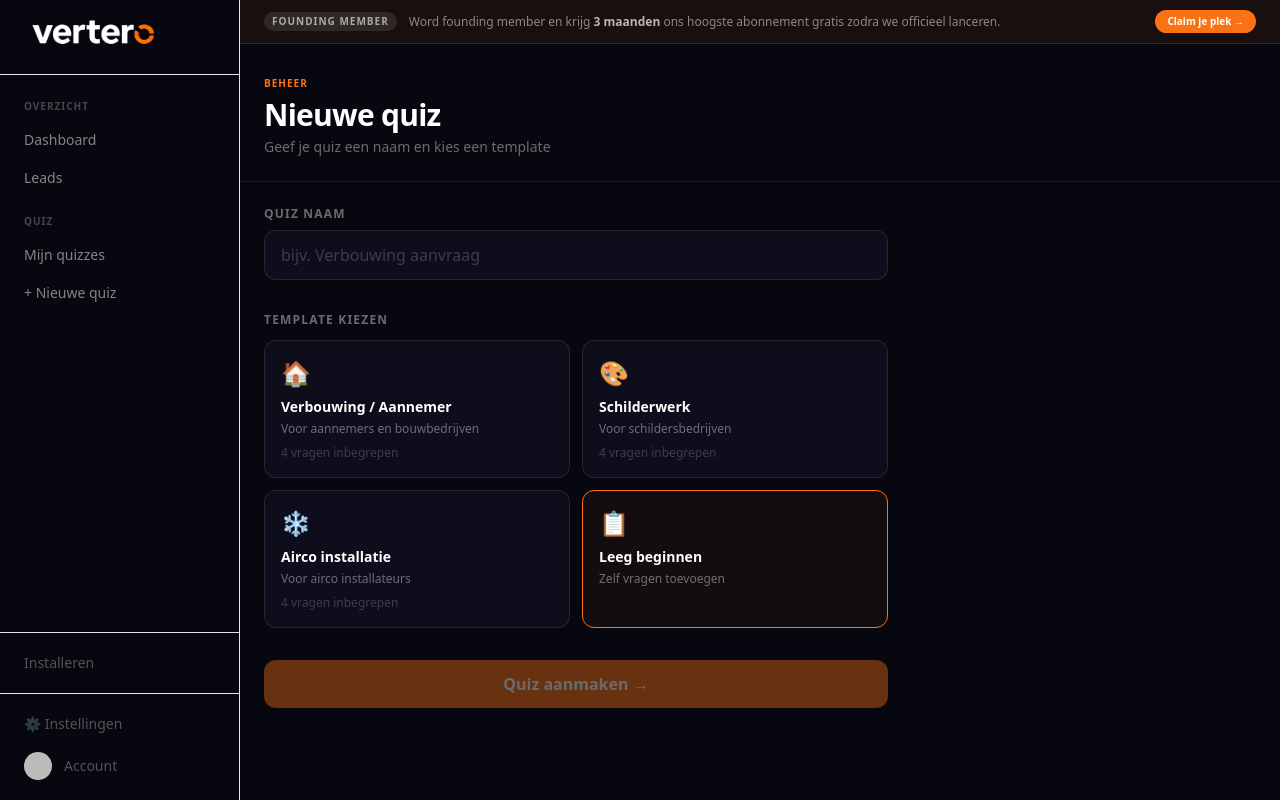
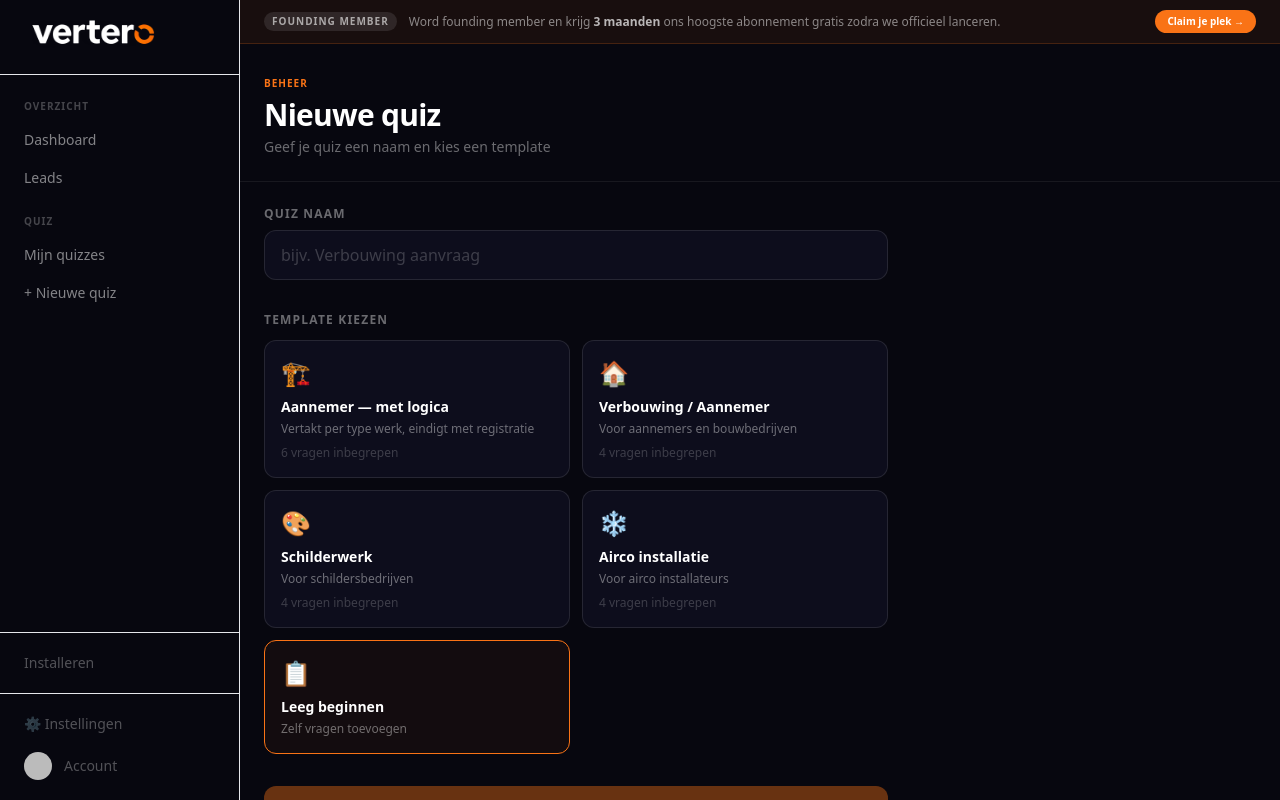
Before and after one commit to VerteroNL/Vertero, a Next.js app: page /dashboard/quiz/new in a window 1280 px wide. Built offline with nearby package versions, Linux system fonts and the light colour scheme; no server answers; the database is empty; sample sign-in values are in the browser's storage; some icons are missing.

Commit message:
feat: aannemer template with conditional logic, fix branch ID remapping

```diff
--- a/src/app/dashboard/quiz/new/page.tsx
+++ b/src/app/dashboard/quiz/new/page.tsx
@@ -4,6 +4,55 @@ import { useState } from 'react'
 import { useRouter } from 'next/navigation'
 
 const TEMPLATES = [
+  {
+    id: 'aannemer',
+    icon: '🏗️',
+    name: 'Aannemer — met logica',
+    desc: 'Vertakt per type werk, eindigt met registratie',
+    questions: [
+      {
+        id: '1',
+        question: 'Wat voor werk zoek je?',
+        type: 'multiple',
+        options: ['Verbouwing / renovatie', 'Nieuwbouw', 'Onderhoud / reparatie', 'Weet ik nog niet'],
+        branches: { 0: '2', 1: '3', 2: '4', 3: '5' },
+      },
+      {
+        id: '2',
+        question: 'Welk deel van de woning of het pand?',
+        type: 'multiple',
+        options: ['Keuken', 'Badkamer', 'Woonkamer of slaapkamer', 'Heel de woning'],
+        branches: { 0: '5', 1: '5', 2: '5', 3: '5' },
+      },
+      {
+        id: '3',
+        question: 'Wat voor gebouw gaat het om?',
+        type: 'multiple',
+        options: ['Woning', 'Uitbouw / aanbouw', 'Garage of berging', 'Bedrijfspand'],
+        branches: { 0: '5', 1: '5', 2: '5', 3: '5' },
+      },
+      {
+        id: '4',
+        question: 'Wat is er aan de hand?',
+        type: 'multiple',
+        options: ['Lekkage', 'Scheuren of verzakking', 'Dak of goot', 'Iets anders'],
+        branches: { 0: '5', 1: '5', 2: '5', 3: '5' },
+      },
+      {
+        id: '5',
+        question: 'Wat is je budget globaal?',
+        type: 'multiple',
+        options: ['Minder dan €5.000', '€5.000 – €20.000', '€20.000 – €50.000', 'Meer dan €50.000'],
+      },
+      {
+        id: '6',
+        question: 'Wanneer wil je starten?',
+        type: 'multiple',
+        options: ['Zo snel mogelijk', 'Binnen 1–3 maanden', 'Later dit jaar', 'Nog niet zeker'],
+        branches: { 0: '__contact__', 1: '__contact__', 2: '__contact__', 3: '__contact__' },
+      },
+    ],
+  },
   {
     id: 'verbouwing',
     icon: '🏠',
@@ -60,10 +109,21 @@ export default function NewQuizPage() {
     setLoading(true)
 
     const template = TEMPLATES.find(t => t.id === selectedTemplate)
-    const questions = template?.questions.map(q => ({
-      ...q,
-      id: Math.random().toString(36).slice(2)
-    })) || []
+    const idMap: Record<string, string> = {}
+    const baseQuestions = (template?.questions ?? []).map(q => {
+      const newId = Math.random().toString(36).slice(2)
+      idMap[q.id] = newId
+      return { ...q, id: newId }
+    })
+    const questions = baseQuestions.map((q, i) => {
+      const orig = template!.questions[i] as { branches?: Record<number, string> }
+      if (!orig.branches) return q
+      const branches: Record<number, string> = {}
+      for (const [k, v] of Object.entries(orig.branches)) {
+        branches[Number(k)] = v === '__contact__' ? '__contact__' : (idMap[v] ?? v)
+      }
+      return { ...q, branches }
+    })
 
     const res = await fetch('/api/quiz', {
       method: 'POST',
```
